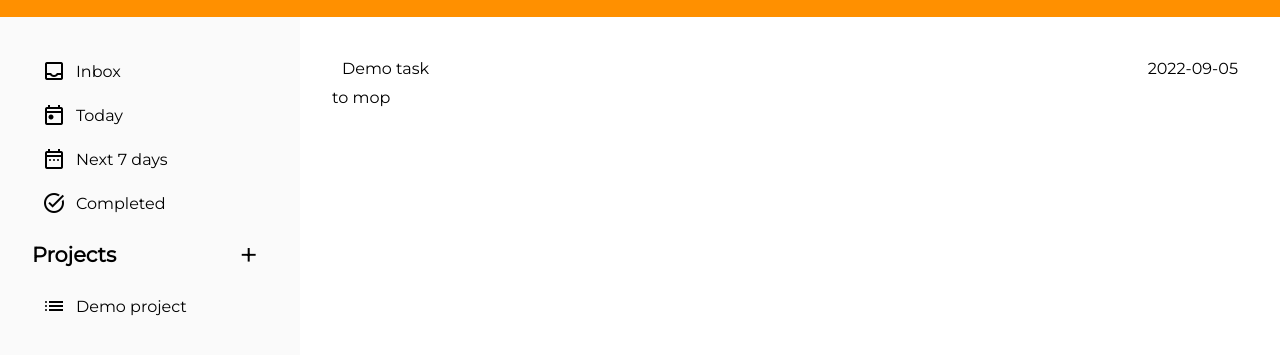
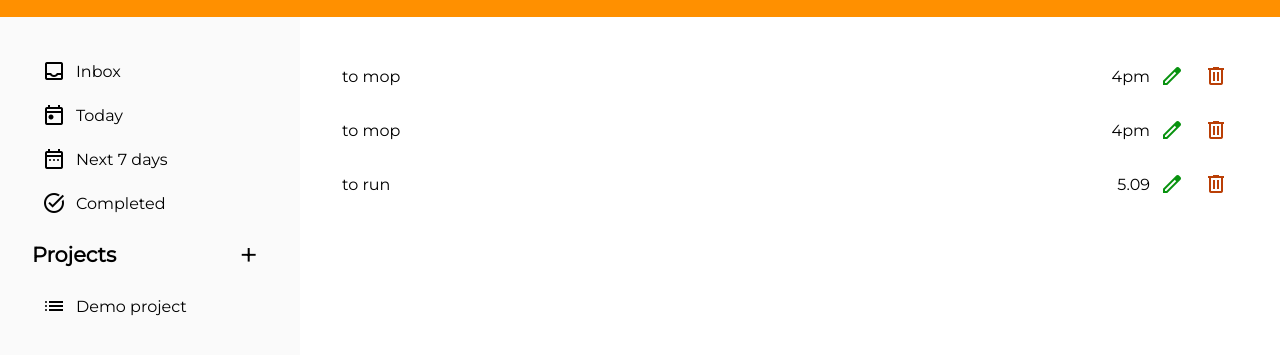
Before and after one commit to albinazs/todo-list, a website built with webpack: page dist/index.html in a window 1280 px wide. Shown: the part 63-418 px from the top of the page. Built offline with nearby package versions, Linux system fonts and the light colour scheme.

Commit message:
Setup inbox todo view - with edit&delete buttons for each todo

```diff
--- a/src/DOM.js
+++ b/src/DOM.js
@@ -1,6 +1,6 @@
-import { demoProject } from "./index.js";
+import { demoProject, todoApp } from ".";
 
-const createHtmlElement = (type, htmlClass, textContent) => {
+export const createHtmlElement = (type, htmlClass, textContent) => {
   const htmlElement = document.createElement(type);
   if (htmlClass) {
     htmlElement.classList.add(htmlClass);
@@ -10,14 +10,3 @@ const createHtmlElement = (type, htmlClass, textContent) => {
   }
   return htmlElement;
 };
-
-const todos = document.querySelector(".todos");
-console.log(todos);
-
-export const renderTodos = () => {
-  demoProject.todoList.forEach((item) => {
-    const itemLine = createHtmlElement("p", null, `${item.description}`);
-    todos.appendChild(itemLine);
-    console.log(itemLine);
-  });
-};
--- a/src/index.js
+++ b/src/index.js
@@ -1,6 +1,7 @@
 import "./style.css";
 import { format } from "date-fns";
 import { renderTodos } from "./DOM.js";
+import { createHtmlElement } from "./DOM.js";
 
 /* data structures
 todoApp
@@ -38,7 +39,7 @@ class Project {
   }
 }
 
-const todoApp = {
+export const todoApp = {
   projects: [],
   addProject(project) {
     this.projects.push(project);
@@ -48,22 +49,62 @@ const todoApp = {
 // demo project and item in todoapp
 const toClean = new TodoItem("to clean room", "2pm");
 toClean.editTodo("to mop", "4pm");
+const toRun = new TodoItem("to run", "5.09");
 
 export const demoProject = new Project("demo");
 
+const demoProject2 = new Project("demo2");
+
 demoProject.addTodo(toClean);
+demoProject2.addTodo(toClean);
+demoProject2.addTodo(toRun);
+
 todoApp.addProject(demoProject);
+todoApp.addProject(demoProject2);
+console.log(todoApp);
 
-console.log(todoApp);
-renderTodos();
+const todos = document.querySelector(".todos");
+
+export const renderTodos2 = () => {
+  todoApp.projects.forEach((project) => {
+    project.todoList.forEach((item) => {
+      const itemLine = createHtmlElement("li", null, null);
+      const descP = createHtmlElement("p", null, `${item.description}`);
+      const dateP = createHtmlElement("p", null, `${item.dueDate}`);
+      const editBtn = createHtmlElement(
+        "button",
+        "material-symbols-outlined",
+        "edit"
+      );
+      const deleteBtn = createHtmlElement(
+        "button",
+        "material-symbols-outlined",
+        "delete"
+      );
+      itemLine.appendChild(descP);
+      itemLine.appendChild(dateP);
+      itemLine.appendChild(editBtn);
+      itemLine.appendChild(deleteBtn);
+      todos.appendChild(itemLine);
+    });
+  });
+};
+
+renderTodos2();
 
 /*
+
+functions to run on load:
+1) render inbox todos
+2) render projects
+
 {todoApp}
 - [projects]
 - toAdd project
 - toRemove project
 ! - show inbox, today, next 7 days and completed
 loop through all projects todolists and list those with duedate =
+usw filter map foreach - tictactoe ref
 
 {project}
 - title
--- a/src/style.css
+++ b/src/style.css
@@ -39,7 +39,7 @@ aside li span {
   margin-right: 10px;
 }
 
-aside button {
+button {
   background: none;
   color: inherit;
   border: none;
@@ -89,6 +89,28 @@ to ADD transition!
 
 .main li {
   display: flex;
-  justify-content: space-between;
+  align-items: center;
   padding: 10px;
+  cursor: pointer;
 }
+
+.main li p:first-child {
+  margin-right: auto;
+}
+
+.main li button {
+  width: auto;
+  padding: 5px 10px;
+}
+
+.main li button:nth-of-type(1) {
+  color: rgb(8, 146, 15);
+}
+
+.main li button:nth-of-type(2) {
+  color: rgb(186, 63, 6);
+}
+
+.main li:hover {
+  background-color: #fafafa;
+}
```
Also changed, not shown: dist/index.html, dist/main.js.
